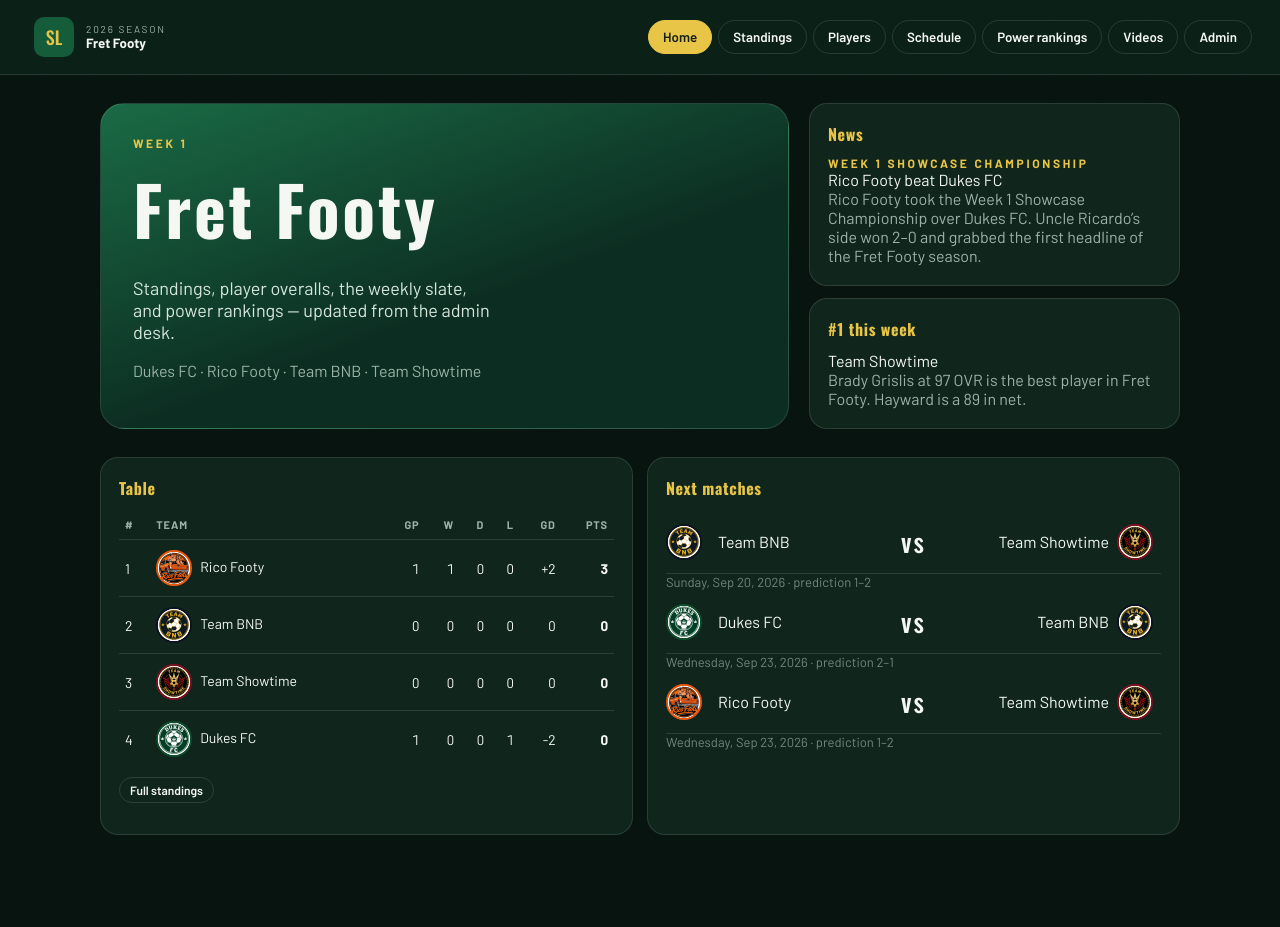
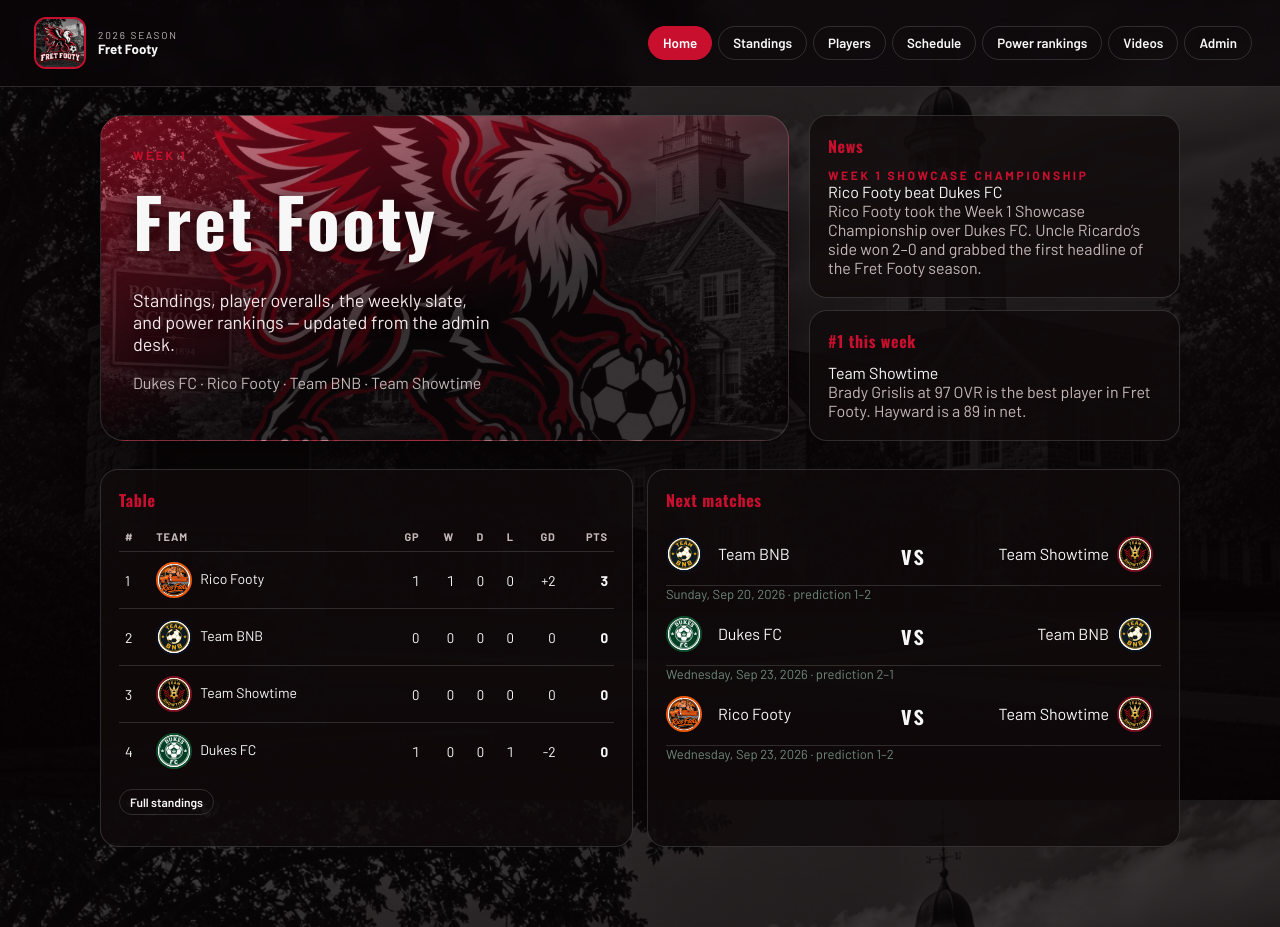
Before and after one commit to cgoldstein27-maker/fret-footy, a website: page index.html in a window 1280 px wide. Drawn offline with nearby package versions, Linux system fonts and the light colour scheme.

Commit message:
Apply Fret Footy griffin colors and Pomfret campus background.
Co-authored-by: Cursor <cursoragent@cursor.com>

```diff
--- a/css/styles.css
+++ b/css/styles.css
@@ -1,16 +1,16 @@
-/* School soccer league — pitch green, gold numbers, cream cards. */
+/* Fret Footy — griffin red, black, white, Pomfret campus behind the pages. */
 
 :root {
-  --pitch: #07140f;
-  --pitch-2: #0d241b;
-  --grass: #145c3a;
-  --line: rgba(244, 247, 242, 0.12);
-  --cream: #f4f7f2;
-  --muted: #9bb3a6;
-  --gold: #e8c547;
-  --card: #10261c;
-  --card-2: #163325;
-  --danger: #e05a4f;
+  --pitch: #0a0a0a;
+  --pitch-2: #14080a;
+  --grass: #c8102e;
+  --line: rgba(255, 255, 255, 0.14);
+  --cream: #f7f7f7;
+  --muted: #c4b8b8;
+  --gold: #c8102e;
+  --card: rgba(16, 10, 12, 0.82);
+  --card-2: rgba(28, 12, 16, 0.88);
+  --danger: #ef6b6b;
   --font: "Barlow", system-ui, sans-serif;
   --display: "Oswald", "Barlow", sans-serif;
 }
@@ -20,33 +20,35 @@ html, body { margin: 0; min-height: 100%; }
 body {
   font-family: var(--font);
   background:
-    linear-gradient(180deg, rgba(7,20,15,.92), rgba(7,20,15,.96)),
-    repeating-linear-gradient(90deg, transparent 0 46px, rgba(255,255,255,.03) 46px 48px),
-    var(--pitch);
+    linear-gradient(180deg, rgba(10, 6, 8, 0.72) 0%, rgba(8, 4, 6, 0.88) 45%, rgba(6, 2, 4, 0.94) 100%),
+    url("../img/pomfret-campus.png") center 30% / cover no-repeat fixed;
   color: var(--cream);
 }
 button, input, select, textarea { font-family: inherit; }
 h1, h2, h3 { font-family: var(--display); letter-spacing: .04em; margin: 0; }
-a { color: var(--gold); }
+a { color: #ffd0d4; }
 
 .site-header {
   display: flex; justify-content: space-between; align-items: center; gap: 16px;
   padding: 16px 28px; border-bottom: 1px solid var(--line);
-  background: color-mix(in srgb, var(--pitch-2) 88%, transparent);
+  background: rgba(10, 6, 8, 0.78);
+  backdrop-filter: blur(10px);
   position: sticky; top: 0; z-index: 10;
 }
 .brand { display: flex; align-items: center; gap: 12px; cursor: pointer; background: none; border: 0; color: inherit; text-align: left; }
 .brand-mark {
-  width: 40px; height: 40px; border-radius: 10px; background: var(--grass);
-  display: grid; place-items: center; font-family: var(--display); color: var(--gold); font-size: 18px;
+  width: 52px; height: 52px; border-radius: 12px; padding: 0; overflow: hidden;
+  background: #111; border: 2px solid #c8102e;
+  display: grid; place-items: center;
 }
+.brand-mark img { width: 100%; height: 100%; object-fit: cover; display: block; }
 .brand small { display: block; color: var(--muted); letter-spacing: .18em; font-size: 10px; text-transform: uppercase; }
 .nav { display: flex; flex-wrap: wrap; gap: 6px; }
 .nav button, .btn {
   background: transparent; border: 1px solid var(--line); color: var(--cream);
   border-radius: 999px; padding: 8px 14px; cursor: pointer; font-weight: 600;
 }
-.nav button.active, .btn.gold { background: var(--gold); color: #142016; border-color: var(--gold); }
+.nav button.active, .btn.gold { background: #c8102e; color: #fff; border-color: #c8102e; }
 .btn.primary { background: var(--grass); border-color: transparent; }
 .btn.ghost { background: transparent; }
 .btn.danger { border-color: #e05a4f66; color: #ffb4ae; }
@@ -59,13 +61,16 @@ a { color: var(--gold); }
   display: grid; grid-template-columns: 1.3fr .7fr; gap: 20px; margin-bottom: 28px;
 }
 .hero-main {
-  background: linear-gradient(160deg, #1a6b45, #0c2e22 58%);
+  background:
+    linear-gradient(160deg, rgba(200, 16, 46, 0.55), rgba(10, 6, 8, 0.82) 58%),
+    url("../img/fret-footy-logo.jpg") center 40% / cover no-repeat;
   border: 1px solid var(--line); border-radius: 24px; padding: 32px;
-  min-height: 240px;
+  min-height: 280px;
+  box-shadow: 0 16px 40px rgba(0,0,0,.35);
 }
 .kicker { color: var(--gold); letter-spacing: .22em; font-size: 12px; font-weight: 700; text-transform: uppercase; }
-.hero h1 { font-size: clamp(40px, 6vw, 68px); margin: 8px 0 10px; }
-.sub { color: #d5e6dc; font-size: 18px; max-width: 36ch; }
+.hero h1 { font-size: clamp(40px, 6vw, 68px); margin: 8px 0 10px; text-shadow: 0 2px 18px rgba(0,0,0,.65); }
+.sub { color: #f3e8ea; font-size: 18px; max-width: 36ch; text-shadow: 0 1px 10px rgba(0,0,0,.55); }
 .hero-side { display: grid; gap: 12px; }
 .card {
   background: var(--card); border: 1px solid var(--line); border-radius: 18px; padding: 18px;
@@ -82,7 +87,7 @@ table { width: 100%; border-collapse: collapse; font-size: 14px; }
 th { text-align: left; color: var(--muted); font-size: 11px; letter-spacing: .08em; text-transform: uppercase; padding: 8px 6px; }
 td { padding: 10px 6px; border-top: 1px solid var(--line); }
 tr.clickable { cursor: pointer; }
-tr.clickable:hover { background: #163325; }
+tr.clickable:hover { background: rgba(200, 16, 46, 0.18); }
 .num { text-align: right; font-variant-numeric: tabular-nums; }
 .crest {
   width: 28px; height: 28px; border-radius: 8px; display: inline-grid; place-items: center;
@@ -128,11 +133,11 @@ tr.clickable:hover { background: #163325; }
   background: transparent; border: 1px solid var(--line); color: var(--muted);
   border-radius: 999px; padding: 6px 12px; cursor: pointer;
 }
-.tab.active { color: #142016; background: var(--gold); border-color: var(--gold); }
+.tab.active { color: #fff; background: #c8102e; border-color: #c8102e; }
 
 .field { display: grid; gap: 6px; font-size: 12px; color: var(--muted); font-weight: 600; text-transform: uppercase; letter-spacing: .06em; }
 .field input, .field select, .field textarea, .search {
-  background: #0b1c14; border: 1px solid var(--line); color: var(--cream);
+  background: #14080a; border: 1px solid var(--line); color: var(--cream);
   border-radius: 10px; padding: 8px 10px;
 }
 .form-grid { display: grid; grid-template-columns: repeat(auto-fit, minmax(160px, 1fr)); gap: 10px; }
@@ -147,8 +152,8 @@ tr.clickable:hover { background: #163325; }
 .modal-bg { position: fixed; inset: 0; background: rgba(0,0,0,.55); display: grid; place-items: center; z-index: 30; padding: 20px; }
 .modal { width: min(560px, 100%); background: var(--pitch-2); border: 1px solid var(--line); border-radius: 18px; padding: 20px; }
 .attrs { display: grid; grid-template-columns: 1fr 40px; gap: 6px 12px; font-size: 13px; }
-.bar { height: 6px; background: #0b1c14; border-radius: 99px; overflow: hidden; }
-.bar > i { display: block; height: 100%; background: var(--gold); }
+.bar { height: 6px; background: #1a0a0c; border-radius: 99px; overflow: hidden; }
+.bar > i { display: block; height: 100%; background: #c8102e; }
 
 @media (max-width: 860px) {
   .hero, .grid.two, .grid.three { grid-template-columns: 1fr; }
--- a/index.html
+++ b/index.html
@@ -5,15 +5,15 @@
   <meta name="viewport" content="width=device-width, initial-scale=1.0" />
   <title>Fret Footy</title>
   <meta name="description" content="Fret Footy standings, player overalls, schedule, and weekly power rankings." />
-  <meta name="theme-color" content="#07140f" />
+  <meta name="theme-color" content="#0a0a0a" />
   <link rel="icon" href="favicon.svg" type="image/svg+xml" />
   <link rel="preconnect" href="https://fonts.googleapis.com" />
   <link rel="preconnect" href="https://fonts.gstatic.com" crossorigin />
   <link href="https://fonts.googleapis.com/css2?family=Barlow:ital,wght@0,400;0,500;0,600;0,700;0,800;1,500&family=Oswald:wght@500;600;700&display=swap" rel="stylesheet" />
-  <link rel="stylesheet" href="css/styles.css" />
+  <link rel="stylesheet" href="css/styles.css?v=13" />
 </head>
 <body>
   <div id="app"></div>
-  <script type="module" src="js/app.js?v=12"></script>
+  <script type="module" src="js/app.js?v=13"></script>
 </body>
 </html>
--- a/js/app.js
+++ b/js/app.js
@@ -5,7 +5,7 @@ import {
   loadLeague, saveLeague, resetLeague, hasAdmin, setAdminPassword, loginAdmin,
   isAdmin, logoutAdmin, standings, teamById, latestPower, uid, saveVideoFile,
   loadVideoFile, youtubeId,
-} from "./store.js?v=12";
+} from "./store.js?v=13";
 
 const app = document.getElementById("app");
 const ui = {
@@ -67,7 +67,7 @@ function header() {
   return `
     <header class="site-header">
       <button class="brand" data-act="nav" data-view="home">
-        <span class="brand-mark">SL</span>
+        <span class="brand-mark"><img alt="Fret Footy" src="img/fret-footy-logo.jpg" /></span>
         <span>
           <small>${esc(data.season)} season</small>
           <strong>${esc(data.leagueName)}</strong>
--- a/js/store.js
+++ b/js/store.js
@@ -3,7 +3,7 @@
  * Viewers see whatever is stored here. Export the JSON if you want a backup.
  */
 
-import { SEED } from "./seed.js?v=12";
+import { SEED } from "./seed.js?v=13";
 
 const DATA_KEY = "ssl_league_fret_v3";
 const ADMIN_KEY = "ssl_admin_v1";
```
Also changed, not shown: img/fret-footy-logo.jpg (added), img/pomfret-campus.png (added).
